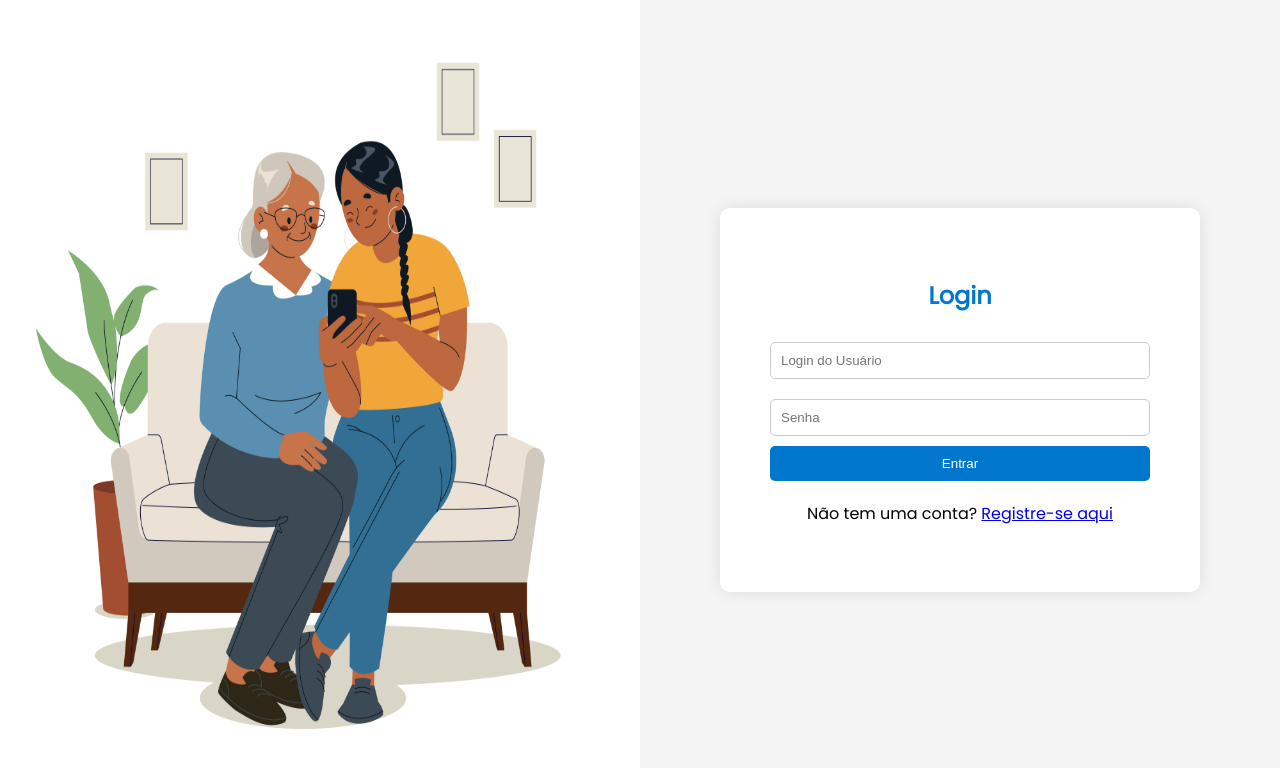
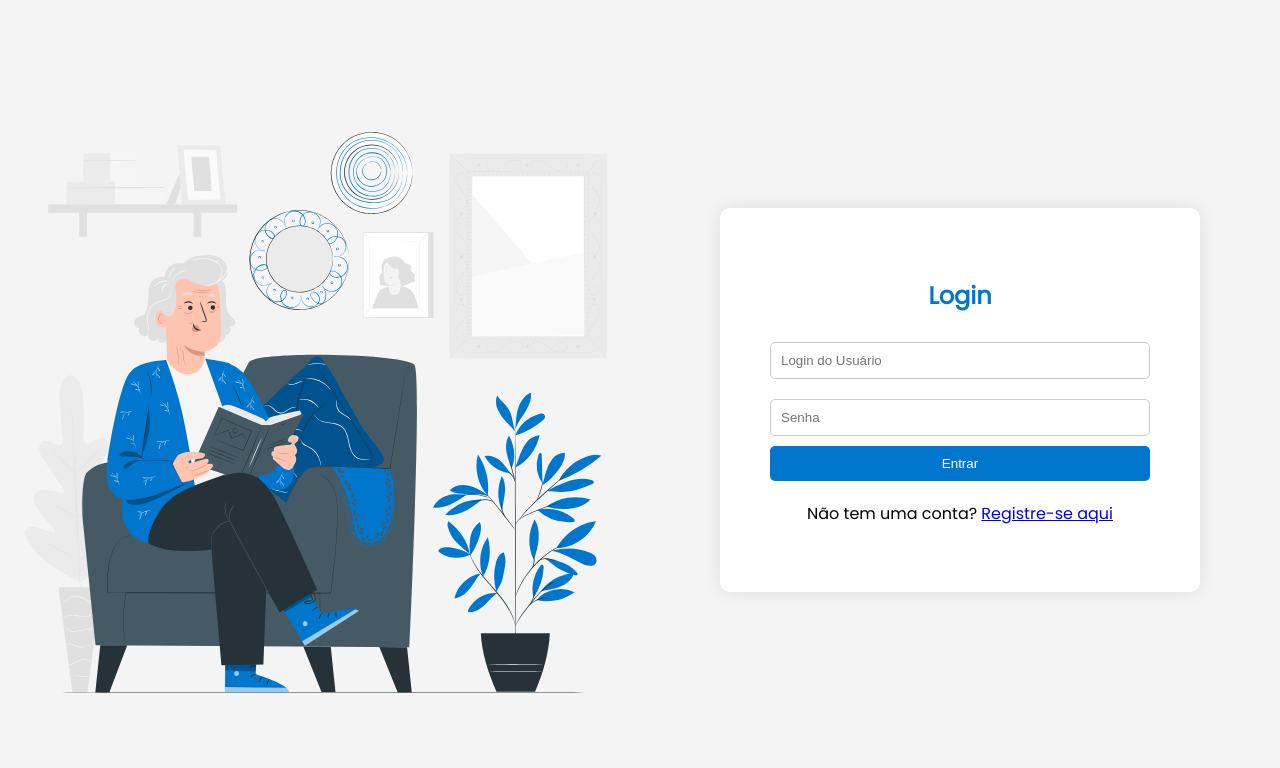
Before and after one commit to Mateus-dutravale/support-platform-for-the-elderly, a plain HTML site: page frontend/pages/registro-usuario-login.html in a window 1280 px wide. Drawn offline with Linux system fonts and the light colour scheme.

Commit message:
mais melhorias no css e responsividade

```diff
--- a/frontend/js/registro.js
+++ b/frontend/js/registro.js
@@ -5,6 +5,7 @@ const mensagem = document.getElementById("mensagemLogin");
 
 // ========== Função principal de login ===========
 function fazerLogin() {
+
   // Evita que o formulário recarregue a página ao clicar em "Entrar"
   event.preventDefault();
 
--- a/frontend/pages/registro-usuario-login.html
+++ b/frontend/pages/registro-usuario-login.html
@@ -9,7 +9,7 @@
 <body>
   <main class="login-container-pricipal">
     <div class="img-box">
-      <img src="/support-platform-for-the-elderly/frontend/assets/8571039.jpg">
+      <img src="/support-platform-for-the-elderly/frontend/assets/grandma-animacao.svg">
     </div>
     <div class="login-content">
   <form class="login-container">
```
Also changed, not shown: frontend/assets/8056324.jpg (deleted), frontend/assets/grandma-animacao.svg (added).
